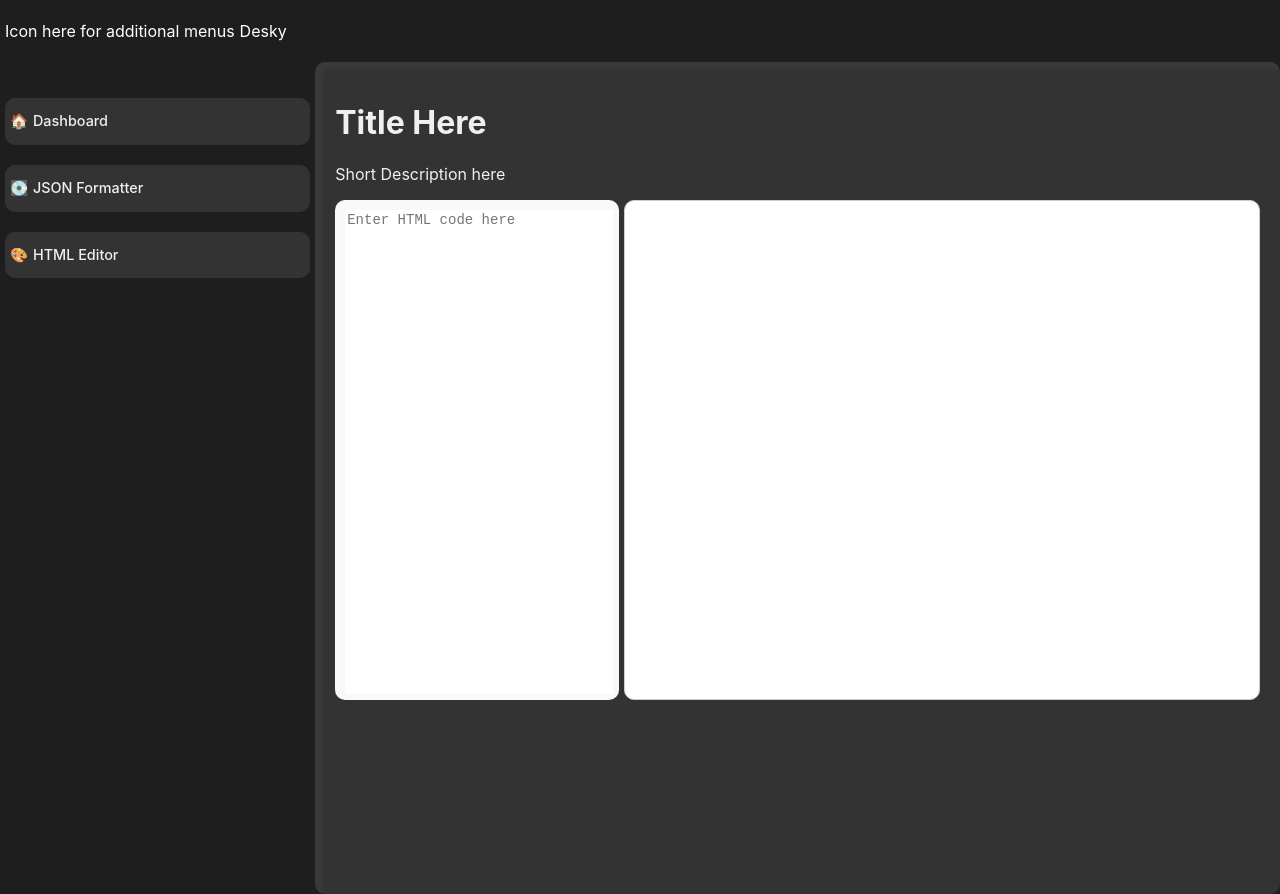
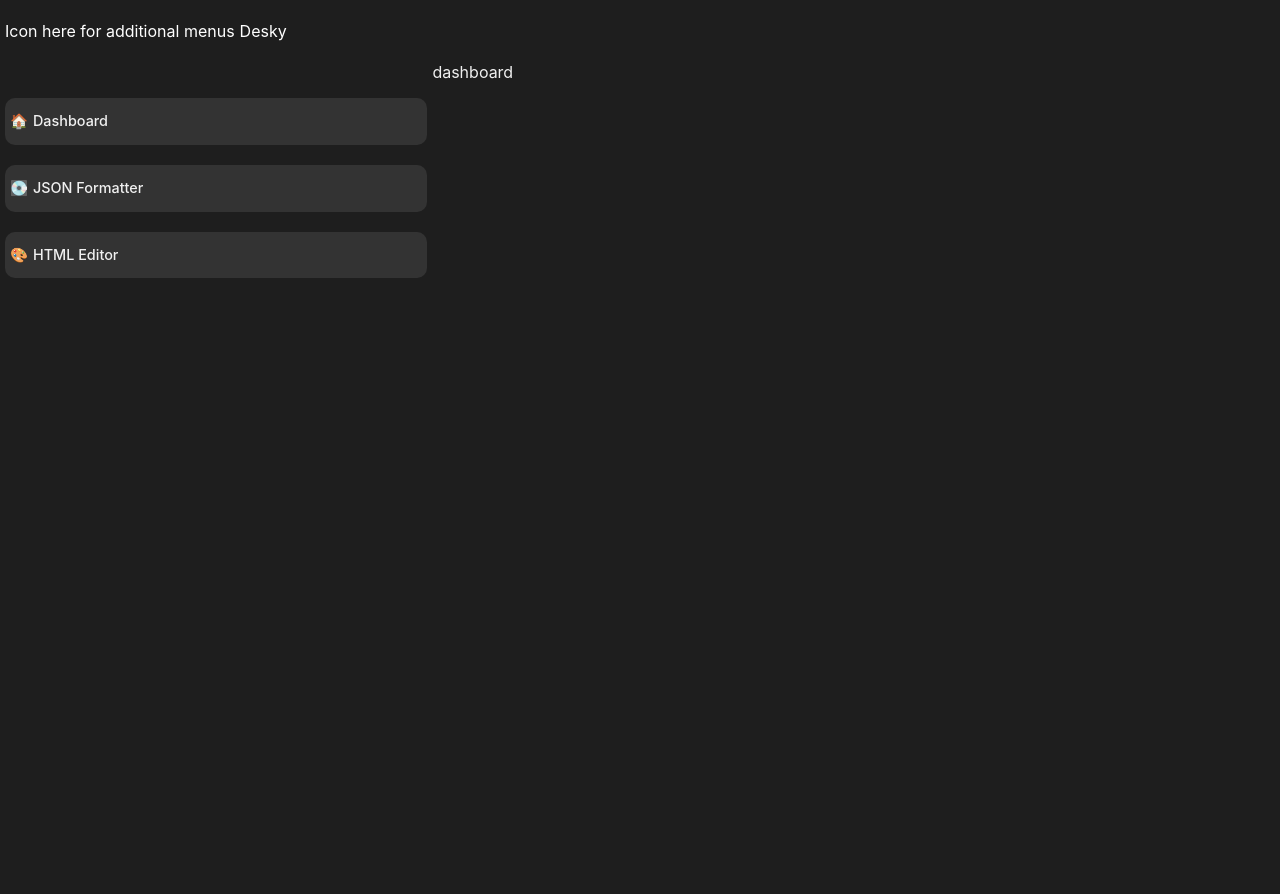
Before and after one commit to zachmyre/desky, a React (Create React App) app: page / in a window 1280 px wide. Built offline with nearby package versions, Linux system fonts and the light colour scheme.

Commit message:
router configured

```diff
--- a/package.json
+++ b/package.json
@@ -12,6 +12,7 @@
     "@types/react-dom": "^18.0.0",
     "react": "^18.2.0",
     "react-dom": "^18.2.0",
+    "react-router-dom": "^6.16.0",
     "react-scripts": "5.0.1",
     "typescript": "^4.4.2",
     "web-vitals": "^2.1.0"
--- a/src/App.tsx
+++ b/src/App.tsx
@@ -1,19 +1,24 @@
-import './App.css';
-import './components/Sidebar';
+import React, { useState } from 'react';
+import { BrowserRouter as Router } from 'react-router-dom';
 import Topbar from './components/Topbar';
 import Sidebar from './components/Sidebar';
 import MainWindow from './components/MainWindow';
 
-const App = () => {
+
+const App: React.FC = () => {
+  const [selectedRoute, setSelectedRoute] = useState<string | null>(null);
+
   return (
     <div className="App">
       <header className="TopBarContainer">
         <Topbar />
       </header>
+      <Router>
       <div className="DisplayContainer">
-        <Sidebar />
-        <MainWindow />
+        <Sidebar setSelectedRoute={setSelectedRoute} />
+        <MainWindow selectedRoute={selectedRoute} />
       </div>
+      </Router>
     </div>
   );
 }
--- a/src/components/MainWindow.tsx
+++ b/src/components/MainWindow.tsx
@@ -1,17 +1,17 @@
-import '../App.css';
-import HTMLEditor from '../features/HTMLEditor';
+import React from 'react';
+import { Routes, Route } from 'react-router-dom';
+import JSONFormatter from '../features/JSONFormatter'; // Assuming you have a JSONFormatter component
+import HTMLEditor from '../features/HTMLEditor'; // Assuming you have an HTMLEditor component
+import Dashboard from '../features/Dashboard';
 
-
-const MainWindow: React.FC = () => {
+const MainWindow: React.FC<{ selectedRoute: string | null }> = ({ selectedRoute }) => {
   return (
-    <div className="MainWindow">
-      <h1>Title Here</h1>
-      <p>Short Description here</p>
-      <HTMLEditor/>
-    </div>
+      <Routes>
+        <Route path="/" element={<Dashboard />} /> {/* Placeholder route */}
+        <Route path="/json/formatter" element={<JSONFormatter />} />
+        <Route path="/html/editor" element={<HTMLEditor />} />
+      </Routes>
   );
 }
 
-
-
 export default MainWindow;
--- a/src/components/Sidebar.tsx
+++ b/src/components/Sidebar.tsx
@@ -1,31 +1,45 @@
+import { Link } from 'react-router-dom';
 import '../App.css';
 
-interface Link{
+interface LinkObj {
   className?: string;
   icon: string;
   name: string;
   href: string;
+  onClick?: React.MouseEventHandler
 }
 
-const links: Link[]= [
-    {name: "Dashboard", href: "/", icon: "🏠"},
-    {name: "JSON Formatter", href: "/json/formatter", icon: "💽"},
-    {name: "HTML Editor", href: "html/editor", icon: "🎨"}
-]
+const links: LinkObj[] = [
+  { name: "Dashboard", href: "/", icon: "🏠" },
+  { name: "JSON Formatter", href: "/json/formatter", icon: "💽" },
+  { name: "HTML Editor", href: "/html/editor", icon: "🎨" } // Corrected href
+];
 
-const Sidebar: React.FC = () => {
+const Sidebar: React.FC<{ setSelectedRoute: (route: string) => void }> = ({ setSelectedRoute }) => {
   return (
     <ul className="Sidebar">
       {links?.map((link, index) => (
-        <LinkElement className="Sidebar-link" icon={link.icon} key={index} name={link.name} href={link.href} />
+        <LinkElement
+          className="Sidebar-link"
+          icon={link.icon}
+          key={index}
+          name={link.name}
+          href={link.href}
+          onClick={() => setSelectedRoute(link.href)}
+        />
       ))}
     </ul>
   );
 }
 
-const LinkElement: React.FC<Link> = ({className, name, href, icon}) => {
+const LinkElement: React.FC<LinkObj> = ({ className, name, href, icon, onClick }) => {
   return (
-        <li className={className}><a href={href}><p>{icon}</p> <p>{name}</p></a></li>
+    <li className={className}>
+      <Link to={href}>
+        <p>{icon}</p>
+        <p>{name}</p>
+      </Link>
+    </li>
   )
 }
 
--- /dev/null
+++ b/src/features/Dashboard.tsx
@@ -0,0 +1,11 @@
+import '../App.css';
+
+const Dashboard: React.FC = () => {
+  return (
+    <div>
+      dashboard</div>
+  );
+}
+
+
+export default Dashboard;
--- /dev/null
+++ b/src/features/JSONFormatter.tsx
@@ -0,0 +1,11 @@
+import '../App.css';
+
+const JSONFormatter: React.FC = () => {
+  return (
+    <div>
+      json formatter</div>
+  );
+}
+
+
+export default JSONFormatter;
```
Also changed, not shown: notes.txt, 1 other file (tests, documents, lock files or other folders). Lines whose indentation alone changed are shown as unchanged.
